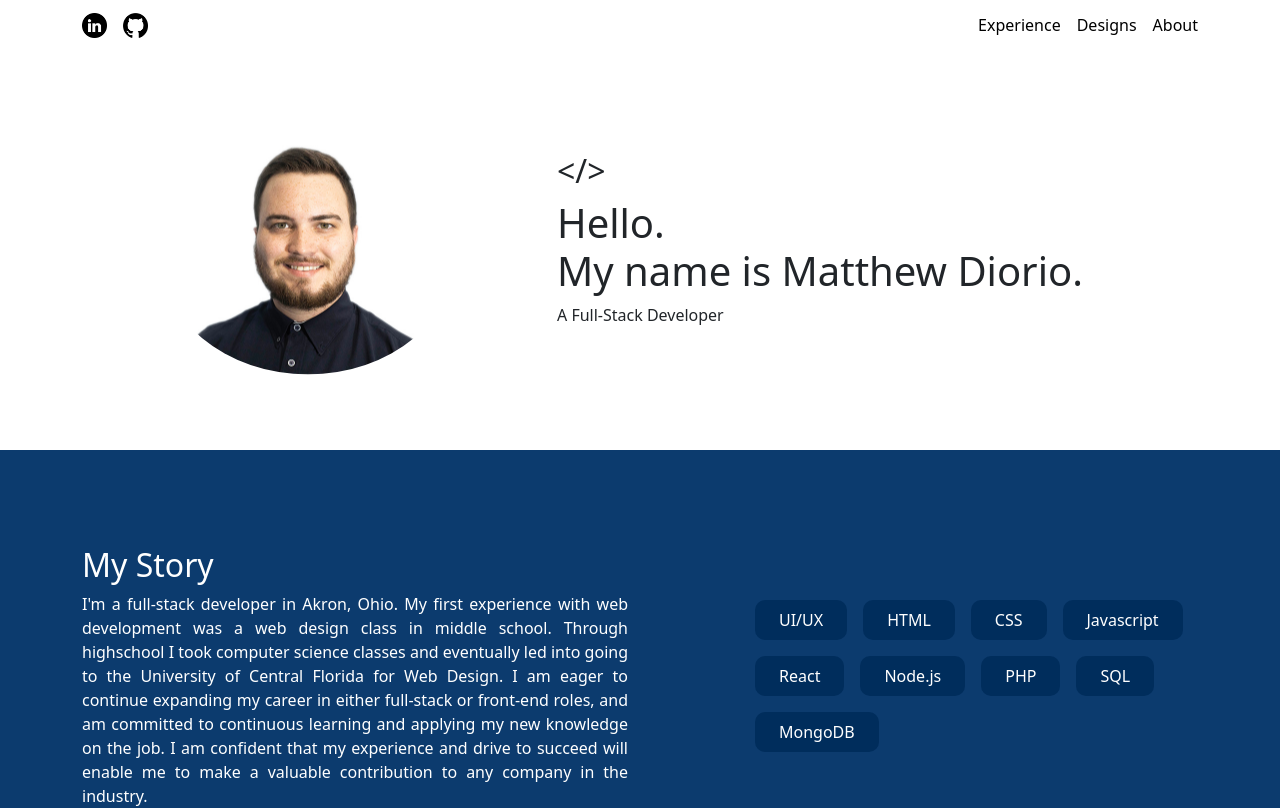
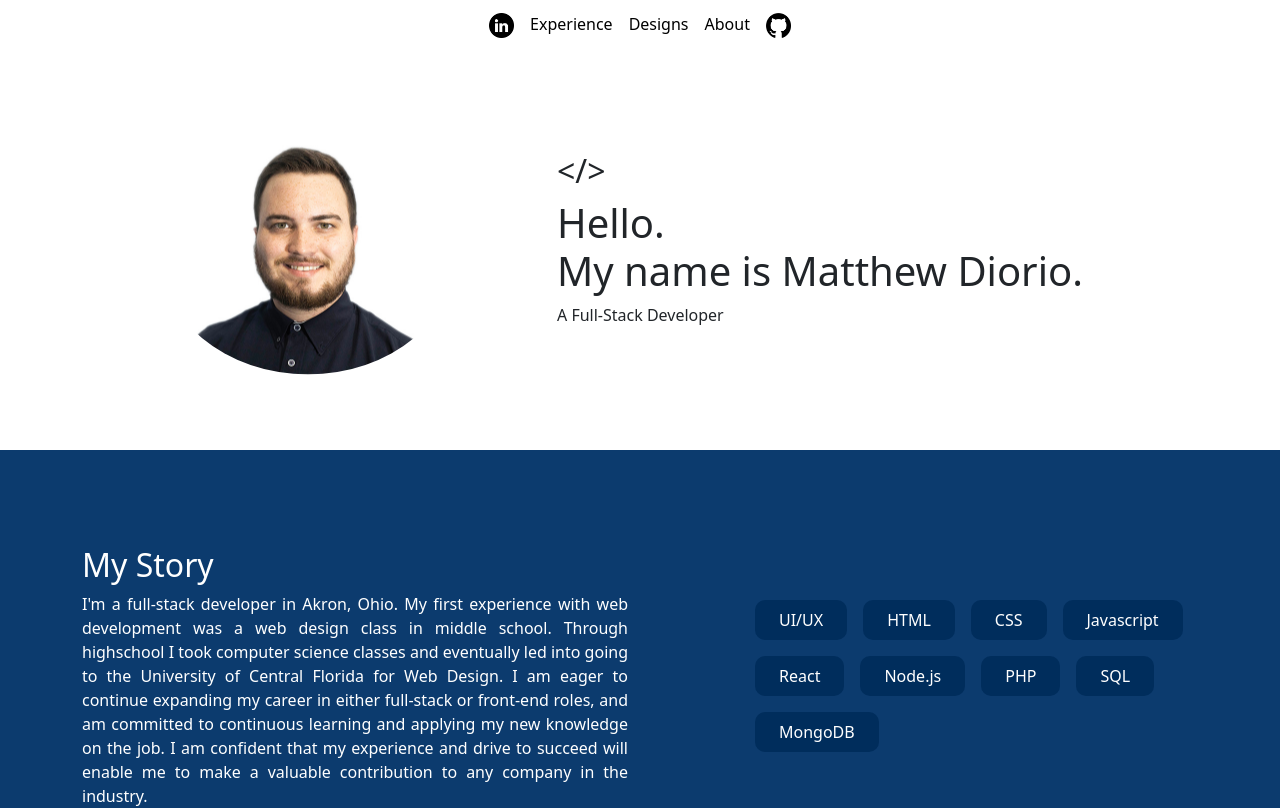
Before and after one commit to matthewdiorio/ReactPortfolio, a React (Create React App) app: page / in a window 1280 px wide. Shown: the top 808 px of the page. Built offline with nearby package versions, Linux system fonts and the light colour scheme.

Commit message:
Updated header

```diff
--- a/src/components/Header/index.css
+++ b/src/components/Header/index.css
@@ -12,29 +12,23 @@
     -webkit-box-align: center;
         -ms-flex-align: center;
             align-items: center;
+            -webkit-box-pack: center;
+                -ms-flex-pack: center;
+                    justify-content: center;
     display: -webkit-box;
     display: -ms-flexbox;
     display: flex;
     width: 100%;
 }
-.header .gl{
-    display: inline-block;
-    padding: 0;
-    margin: 0;
-}
-.header .gl li:first-of-type{
-    margin-right: 1rem;
-}
-.header .gl img{
+
+.header img{
     width: 25px;
 }
 .header .gl img:hover{
     -webkit-filter:invert(50%);
             filter:invert(50%);
 }
-.header .nav{
-    margin-left: auto;
-}
+
 .header .nav a{
     text-decoration: none;
     color: #000
--- a/src/components/Header/index.js
+++ b/src/components/Header/index.js
@@ -6,14 +6,12 @@ export const Header = () => {
         <header className='header'>
             <div className="container">
                 <div className="links">
-                    <ul className="gl">
+                    <ul className="nav">
                         <li><a href="https://www.linkedin.com/in/matthewdiorio" aria-label="linked-in"><img src="/img/in.png" alt="Linkedin" /></a></li>
-                        <li><a href="https://www.github.com/matthewdiorio" aria-label="Github"><img src="/img/hub.png" alt="Github" /></a></li>
-                    </ul>
-                    <ul className="nav">
                         <li><a href="#experience">Experience</a></li>
                         <li><a href="#examples">Designs</a> </li>
                         <li><a href="#about">About</a> </li>
+                        <li><a href="https://www.github.com/matthewdiorio" aria-label="Github"><img src="/img/hub.png" alt="Github" /></a></li>
                     </ul>
                 </div>
             </div>
```
